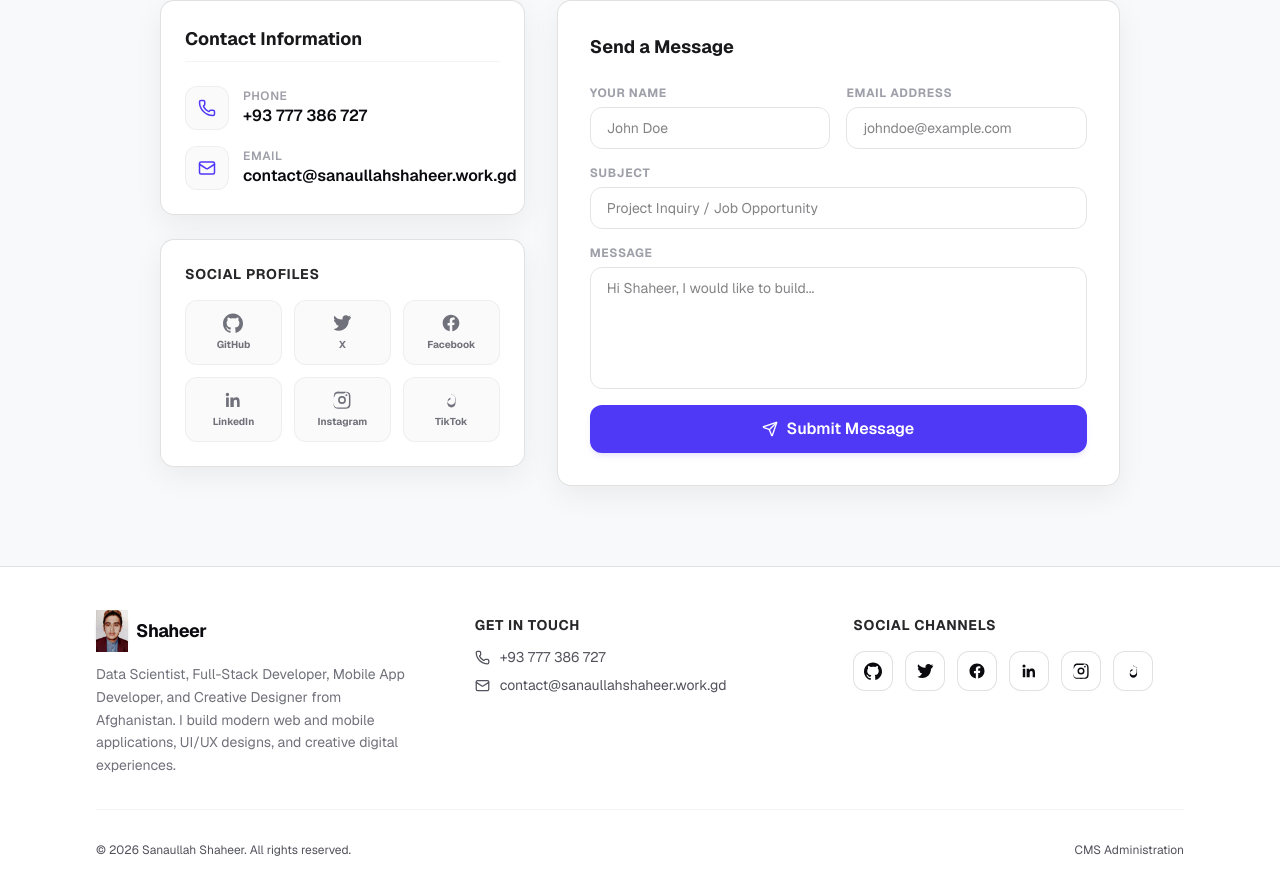
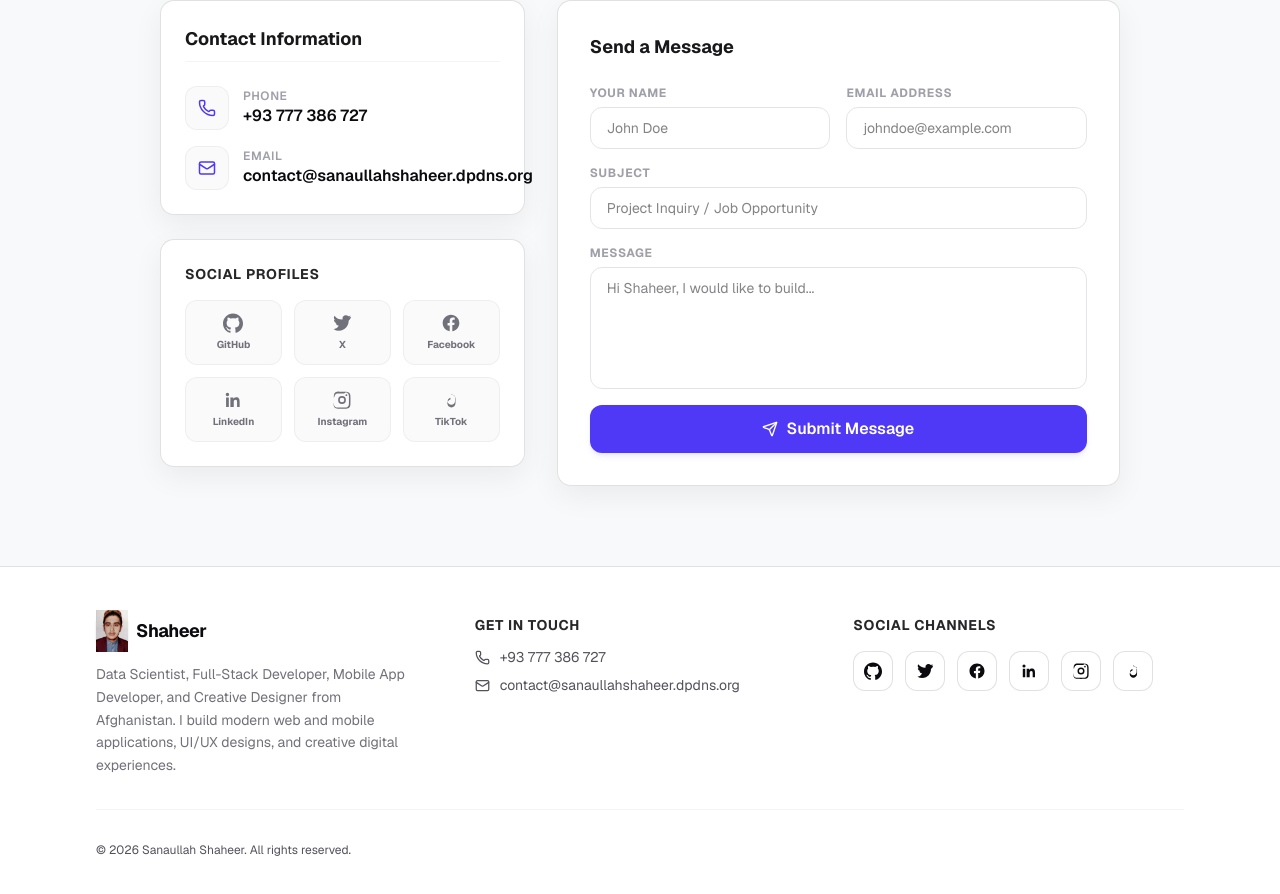
Before and after one commit to everythingfreee/my-portfolio, a Next.js app: page /contact in a window 1280 px wide. Shown: the part 288-1182 px from the top of the page. Built offline with nearby package versions, Linux system fonts and the light colour scheme; no server answers.

Commit message:
Updated Email, and that one thing.. You know🧐

```diff
--- a/app/contact/page.tsx
+++ b/app/contact/page.tsx
@@ -103,7 +103,7 @@ export default function ContactPage() {
               </a>
 
               <a
-                href="mailto:contact@sanaullahshaheer.work.gd"
+                href="mailto:contact@sanaullahshaheer.dpdns.org"
                 className="flex items-center space-x-3.5 text-zinc-650 dark:text-zinc-355 hover:text-indigo-600 dark:hover:text-indigo-400 transition-colors group"
               >
                 <div className="p-3 bg-zinc-50 dark:bg-zinc-900 border border-zinc-200/50 dark:border-zinc-800/50 rounded-xl group-hover:bg-indigo-50 dark:group-hover:bg-indigo-950/30 transition-colors">
@@ -113,7 +113,7 @@ export default function ContactPage() {
                   <span className="text-xs font-semibold text-zinc-400 uppercase tracking-wider block">
                     Email
                   </span>
-                  <span className="font-semibold text-sm sm:text-base">contact@sanaullahshaheer.work.gd</span>
+                  <span className="font-semibold text-sm sm:text-base">contact@sanaullahshaheer.dpdns.org</span>
                 </div>
               </a>
             </div>
--- a/components/Footer.tsx
+++ b/components/Footer.tsx
@@ -56,11 +56,11 @@ export const Footer = () => {
                 <span>+93 777 386 727</span>
               </a>
               <a
-                href="mailto:contact@sanaullahshaheer.work.gd"
+                href="mailto:contact@sanaullahshaheer.dpdns.org"
                 className="flex items-center space-x-2.5 hover:text-indigo-600 dark:hover:text-indigo-400 transition-colors"
               >
                 <Mail size={15} />
-                <span>contact@sanaullahshaheer.work.gd</span>
+                <span>contact@sanaullahshaheer.dpdns.org</span>
               </a>
             </div>
           </div>
@@ -92,11 +92,7 @@ export const Footer = () => {
 
         <div className="border-t border-zinc-100 dark:border-zinc-900 mt-8 pt-8 flex flex-col sm:flex-row items-center justify-between gap-4 text-xs text-zinc-600 dark:text-zinc-400">
           <p>© {currentYear} Sanaullah Shaheer. All rights reserved.</p>
-          <div className="flex space-x-4">
-            <Link href="/admin/login" className="hover:text-indigo-600 dark:hover:text-indigo-400 transition-colors">
-              CMS Administration
-            </Link>
-          </div>
+
         </div>
       </div>
     </footer>
```
